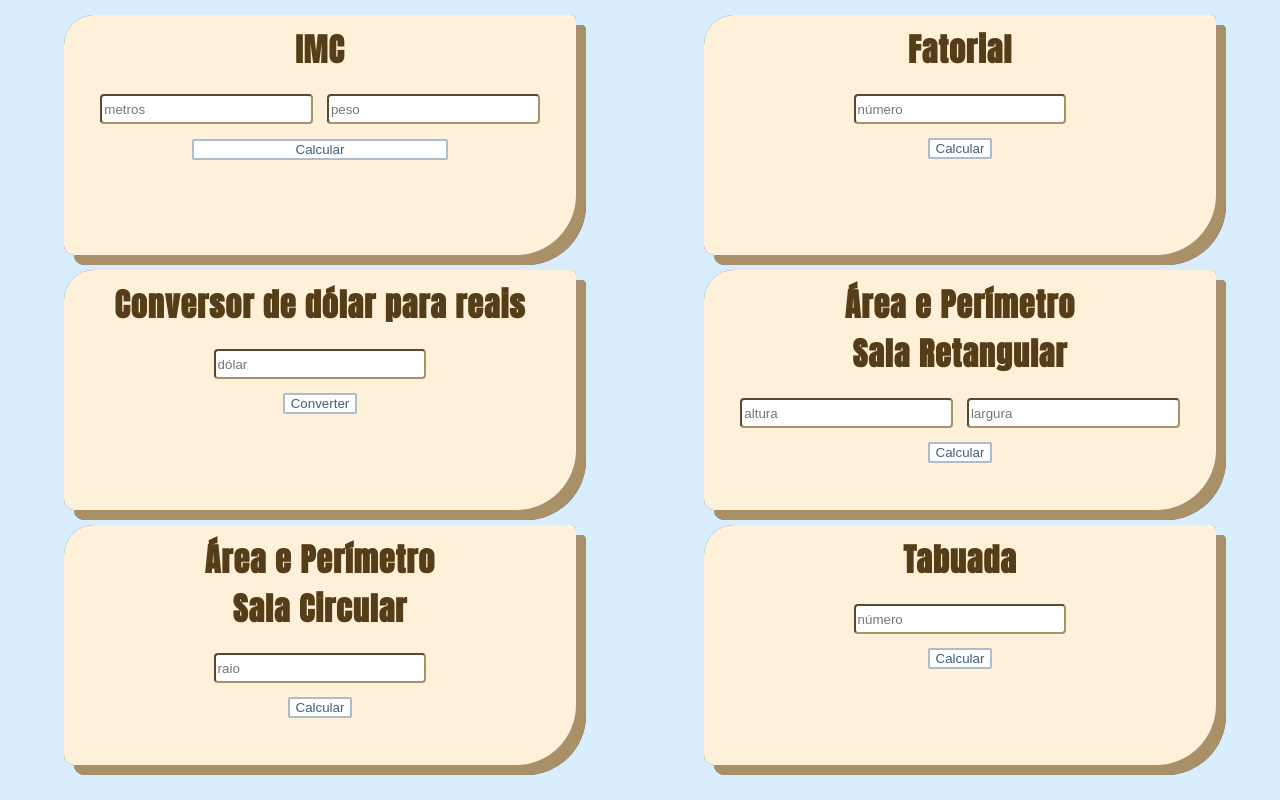
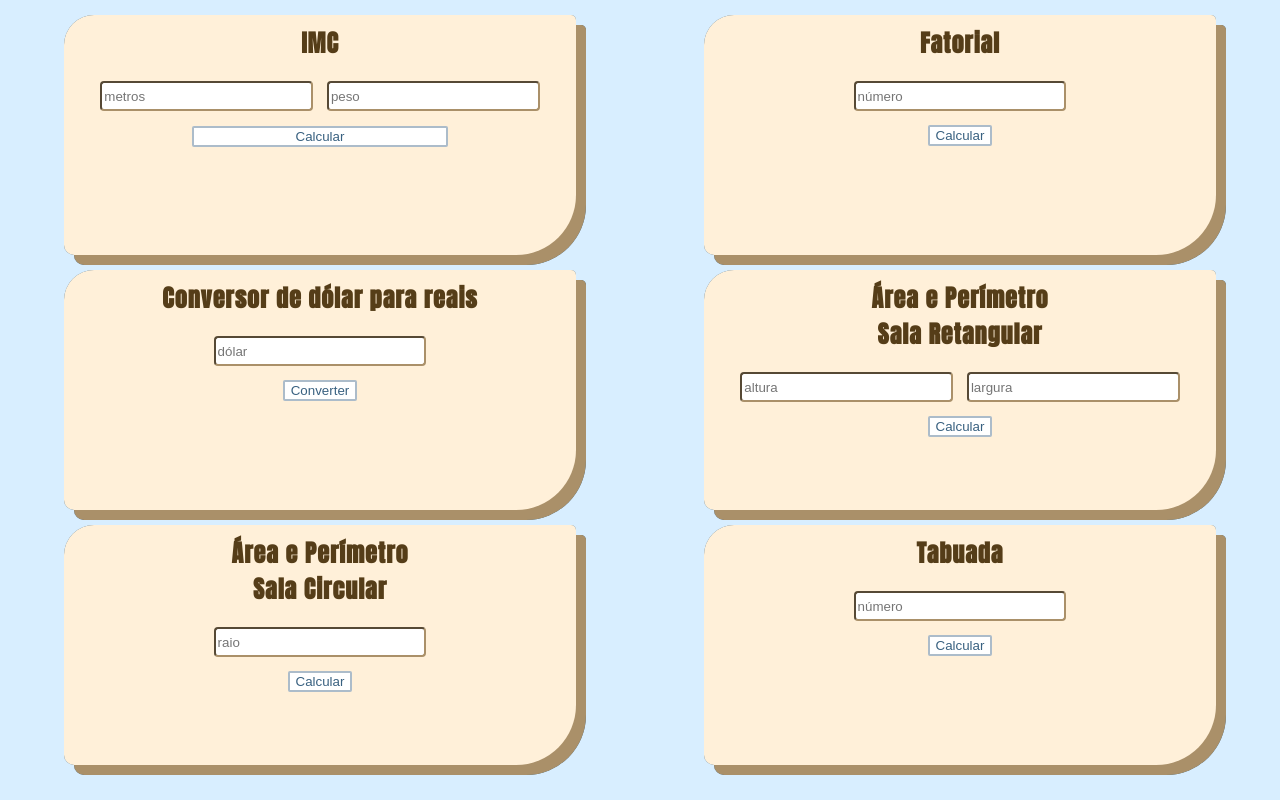
Before and after one commit to samueldesaa/Dev-Web, a PHP site: page / in a window 1280 px wide. Run offline with PHP 8.4, Linux system fonts and the light colour scheme; some web fonts are replaced.

Commit message:
Update style.css

```diff
--- a/PROJETOS CURSO ALURA/Mini Programas/Funções de Cálculo/style.css
+++ b/PROJETOS CURSO ALURA/Mini Programas/Funções de Cálculo/style.css
@@ -29,7 +29,7 @@ div>div{
     border-radius: 30px 5px 60px 10px;
 }
 h1{
-    font-size: 200%;
+    font-size: 150%;
     letter-spacing: 1px;
     margin-top: 10px;
     margin-bottom: 20px;
```
